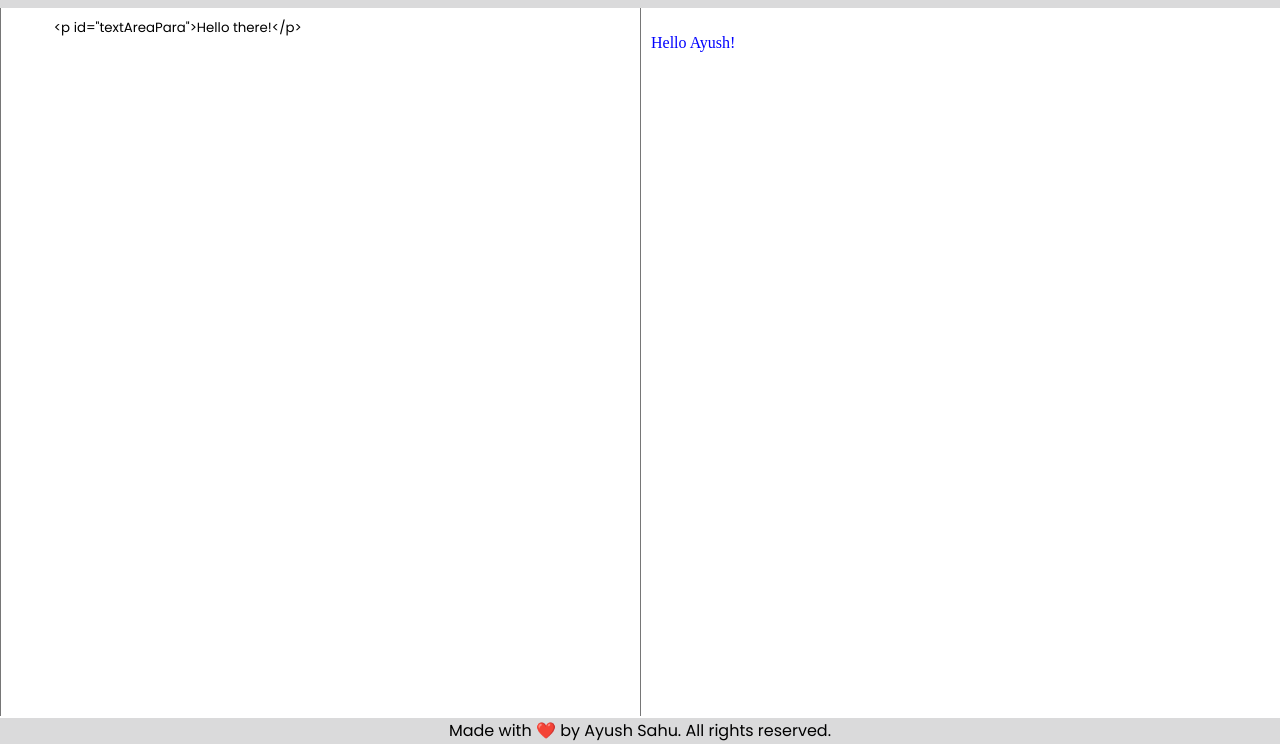
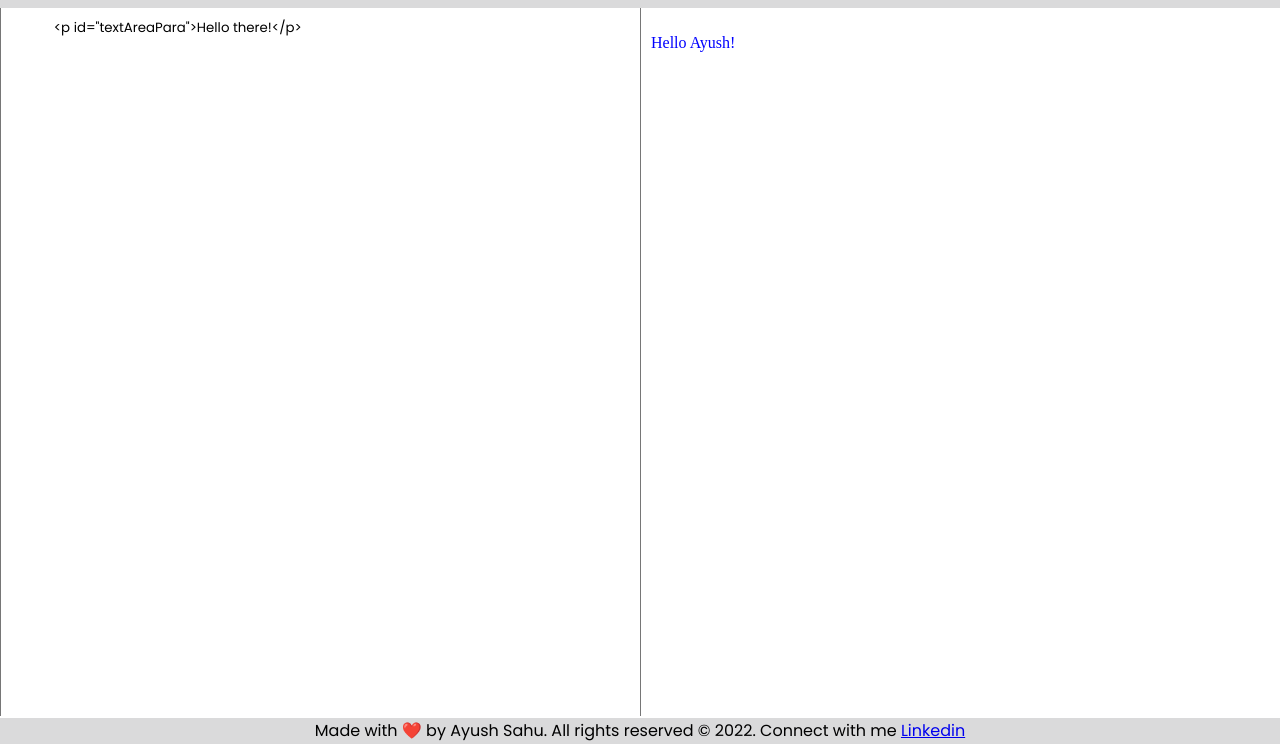
Before and after one commit to AyushSahu77/CodePlayer, a plain HTML site: page index.html in a window 1280 px wide. Shown: the part 56-800 px from the top of the page. Drawn offline with Linux system fonts and the light colour scheme.

Commit message:
Footer section updated

```diff
--- a/index.html
+++ b/index.html
@@ -40,7 +40,7 @@
     </div>
 
     <footer>
-        <div>Made with ❤️ by Ayush Sahu. All rights reserved.</div>
+        <div>Made with ❤️ by Ayush Sahu. All rights reserved © 2022. Connect with me <a href="http://www.linkedin.com/in/ayushsahu77">Linkedin</a></div>
     </footer>
     <script>
 
```
